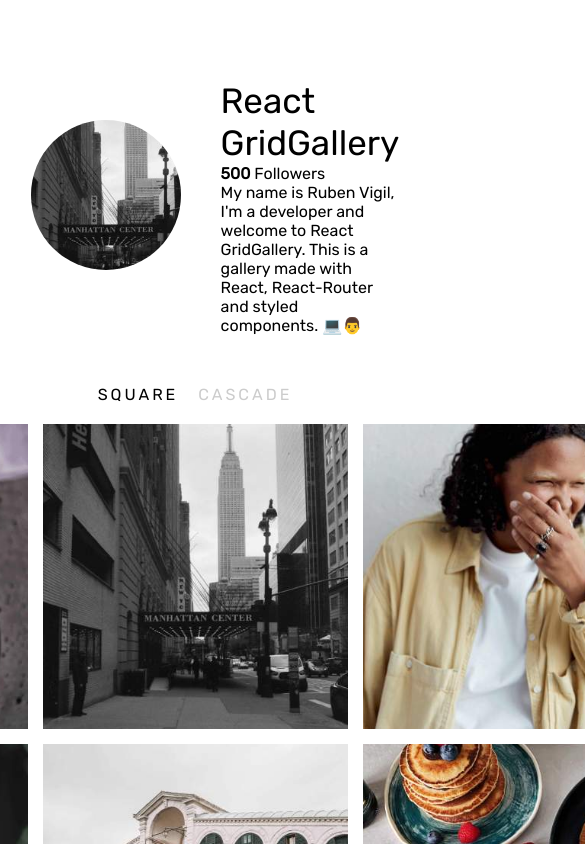
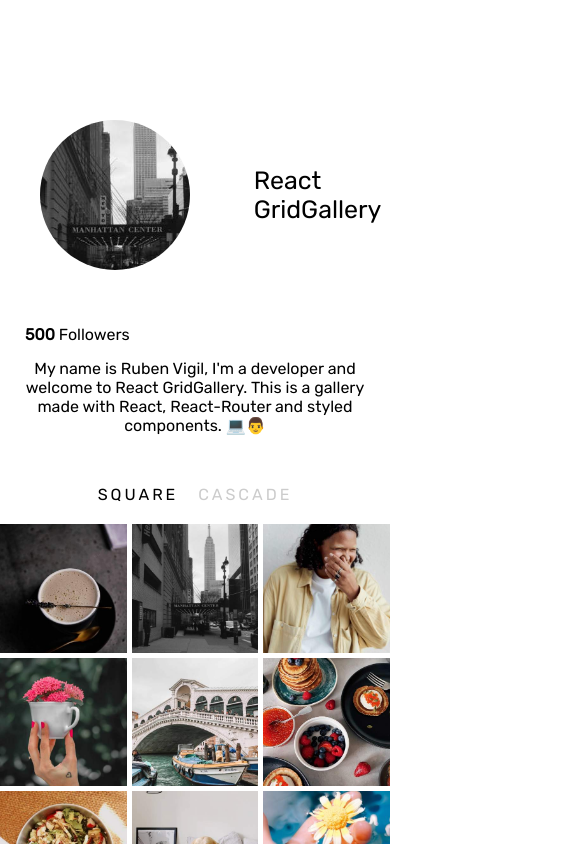
Before and after one commit to rvigil24/react-grid-gallery, a React (Create React App) app: page /gallery in a window 390 px wide. Shown: the top 844 px of the page, 585 px wide, since content can reach past the window. Built offline with nearby package versions, Linux system fonts and the light colour scheme.

Commit message:
responsive layout added

```diff
--- a/src/components/Image.jsx
+++ b/src/components/Image.jsx
@@ -11,6 +11,11 @@ const Image = styled.div`
         opacity: 0.7;
       }
     `}
+  @media (max-width: 990px){
+    background: no-repeat center url(/img/${({ index }) => index}.jpg);
+    background-size: contain;
+    width: 100%;
+  }
 `;
 
 export default Image;
--- a/src/components/Modal.jsx
+++ b/src/components/Modal.jsx
@@ -21,12 +21,19 @@ const ModalStyled = styled.div`
   position: absolute;
   background: #fff;
   top: ${({ top }) => {
-    console.log(top);
     return top;
   }}px;
   left: 25%;
   right: 25%;
   border: 2px solid #444;
+  @media (max-width: 990px){
+    left: 0;
+    right: 0;
+    width: auto;
+    top: ${({ top }) => {
+    return top;
+  }}px;
+  }
 `;
 
 const Modal = () => {
--- a/src/components/PostGrid.jsx
+++ b/src/components/PostGrid.jsx
@@ -4,6 +4,9 @@ import styled from "styled-components";
 export const PostGridStyled = styled.div`
   display: grid;
   grid-template-columns: 1fr 1fr;
+  @media (max-width: 990px){
+    grid-template-columns: 1fr;
+  }
 `;
 
 export const InfoGridStyled = styled.div`
--- a/src/components/ProfileImage.jsx
+++ b/src/components/ProfileImage.jsx
@@ -1,15 +1,23 @@
 import React from "react";
-import styled, {css} from "styled-components";
+import styled, { css } from "styled-components";
 
 export const ProfileImage = styled.div`
   width: 150px;
   height: 150px;
   background: no-repeat center/170% url(/img/2.jpg);
   border-radius: 100px;
-  margin:40px;
-  ${({mini}) => mini && css`
-    width: 50px;
-    height: 50px;
-    margin: 5px;
-  `}
+  margin: 40px;
+  ${({ mini }) =>
+    mini &&
+    css`
+      width: 50px;
+      height: 50px;
+      margin: 5px;
+      @media (max-width: 990px) {
+        margin: 5px;
+        width: 50px;
+        height: 50px;
+        border-radius: 50px;
+      }
+    `}
 `;
--- a/src/components/UserGrid.jsx
+++ b/src/components/UserGrid.jsx
@@ -12,6 +12,14 @@ const UserStyledGrid = styled.div`
     "photo name"
     "photo label"
     "photo description";
+  gap: 15px;
+
+  @media (max-width: 990px) {
+    grid-template-areas:
+      "photo name" "label ."
+      "description .";
+
+  }
 `;
 
 const Photo = styled.div`
@@ -20,13 +28,27 @@ const Photo = styled.div`
 const Name = styled.div`
   grid-area: name;
   font-size: 35px;
+  align-self: center;
+  @media (max-width: 990px) {
+    font-size: 25px;
+    text-align: left;
+  }
 `;
 const Label = styled.div`
   grid-area: label;
+  @media (max-width: 990px) {
+    padding-left: 25px;
+  }
 `;
 const Description = styled.div`
   grid-area: description;
   max-width: 400px;
+  @media (max-width: 990px) {
+    grid-column: 1 / 3;
+    max-width: 90%;
+    margin: 0 auto;
+    text-align: center;
+  }
 `;
 
 export const UserGrid = () => {
@@ -40,7 +62,9 @@ export const UserGrid = () => {
         <strong>500</strong> Followers
       </Label>
       <Description>
-        My name is Ruben Vigil, I'm a developer and welcome to React GridGallery. This is a gallery made with React, React-Router and styled components. 💻👨
+        My name is Ruben Vigil, I'm a developer and welcome to React
+        GridGallery. This is a gallery made with React, React-Router and styled
+        components. 💻👨
       </Description>
     </UserStyledGrid>
   );
--- a/src/pages/Gallery.jsx
+++ b/src/pages/Gallery.jsx
@@ -21,6 +21,11 @@ const PhotoGrid = styled.div`
       grid-auto-rows: 200px;
       grid-gap: 5px;
     `}
+  @media (max-width: 990px) {
+    gap: 5px;
+    grid-template-columns: repeat(3, 1fr);
+    grid-auto-rows: calc(33vw);
+  }
 `;
 
 const LinkGridStyled = styled.div`
--- a/src/routes.jsx
+++ b/src/routes.jsx
@@ -1,10 +1,5 @@
 import React from "react";
-import {
-
-  Switch,
-  Route,
-  useLocation,
-} from "react-router-dom";
+import { Switch, Route, useLocation } from "react-router-dom";
 
 //pages
 import Home from "./pages/Home";
@@ -17,8 +12,7 @@ const Routes = () => {
   let background = location.state && location.state.background;
 
   return (
-
-      <div>
+    <>
       <Switch location={background || location}>
         <Route exact path="/" children={<Home />} />
         <Route path="/gallery" children={<Gallery />} />
@@ -26,8 +20,7 @@ const Routes = () => {
       </Switch>
 
       {background && <Route path="/img/:id" children={<Modal />} />}
-      </div>
-
+    </>
   );
 };
 
```
Lines whose indentation alone changed are shown as unchanged.
